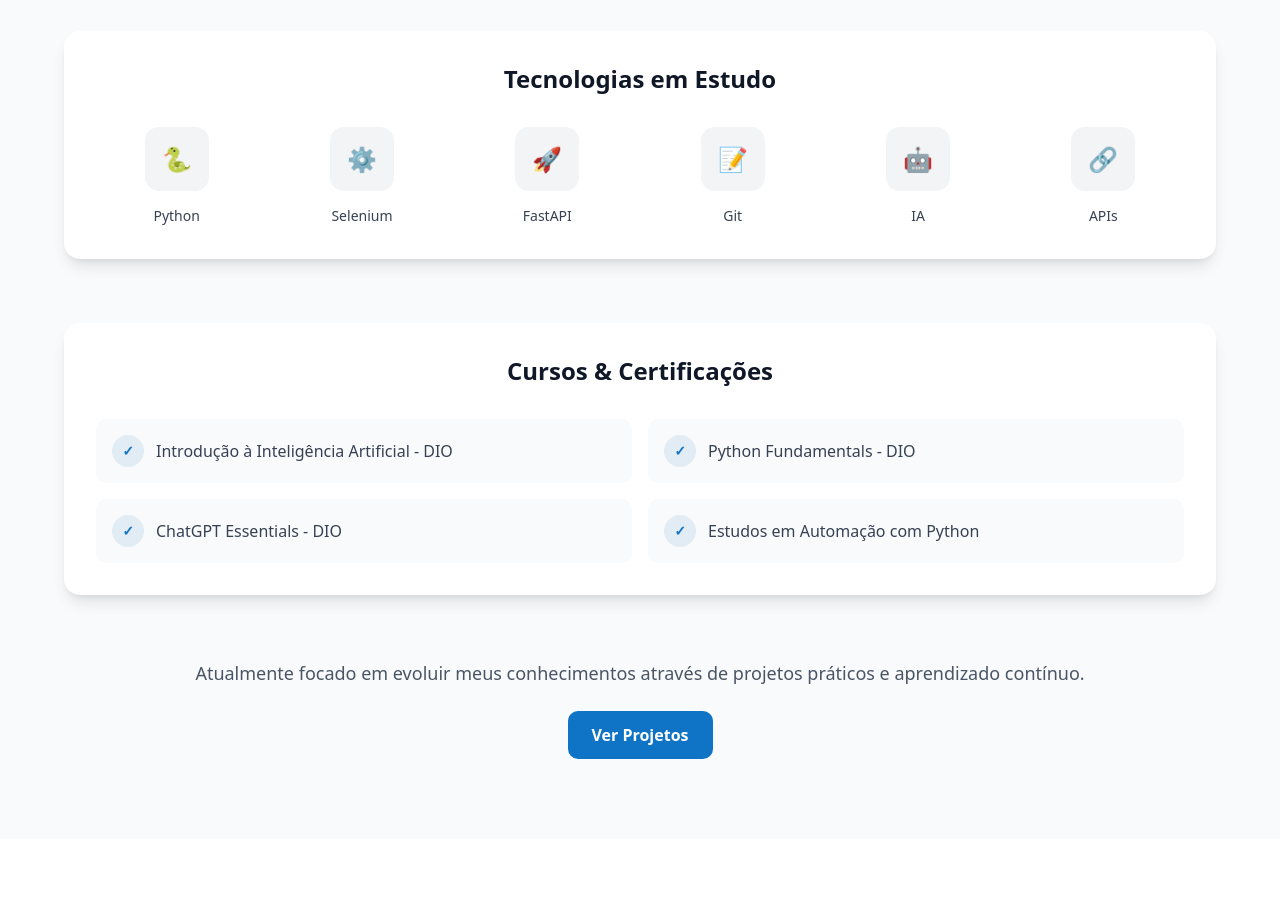
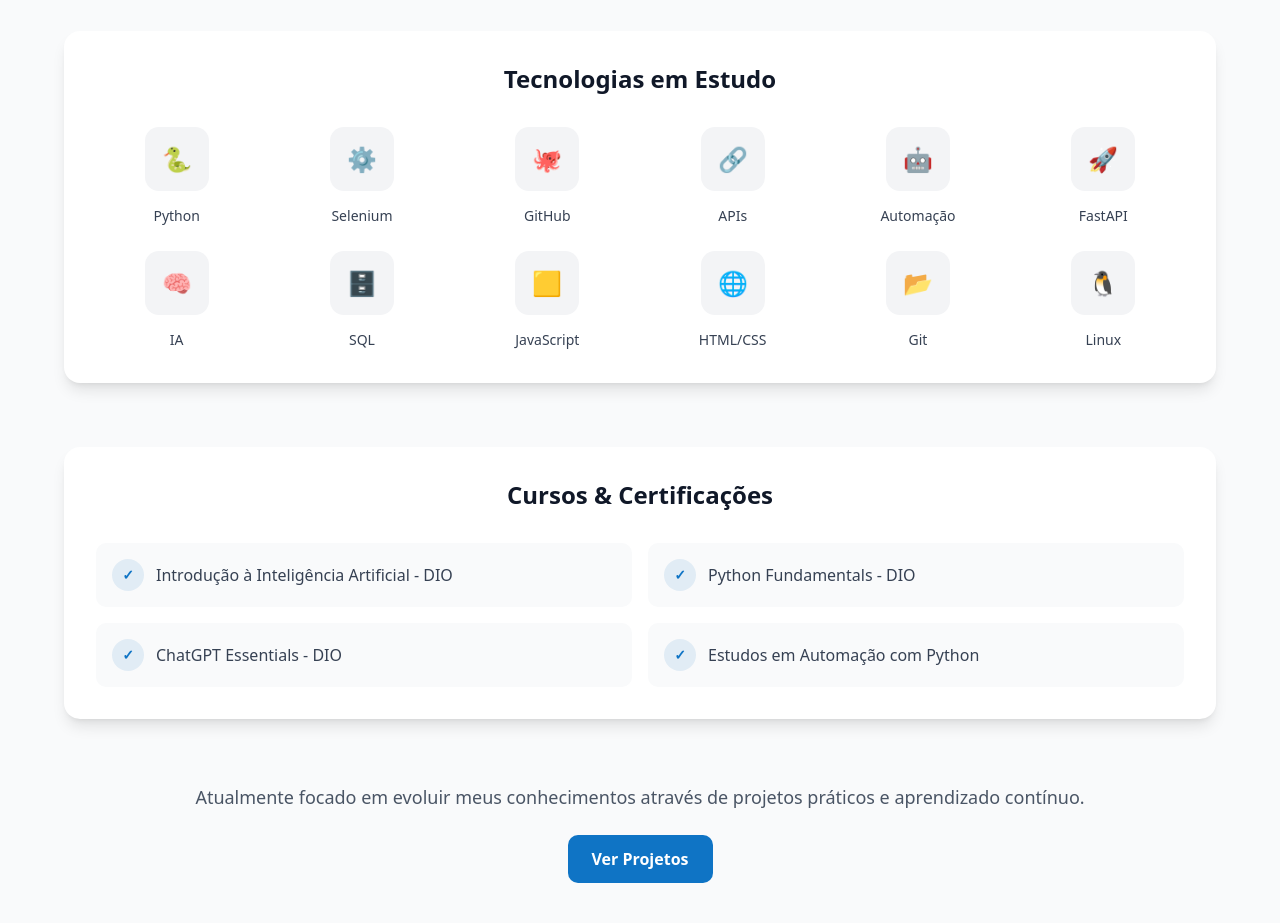
Before and after one commit to leandroroberto/portfolio-leandro, a React (Vite) app: page / in a window 1280 px wide. Shown: the part 5380-6303 px from the top of the page. Built offline with nearby package versions, Linux system fonts and the light colour scheme.

Commit message:
Update Skills.jsx

```diff
--- a/src/components/Skills.jsx
+++ b/src/components/Skills.jsx
@@ -232,10 +232,16 @@
               {[
                 { name: "Python", icon: "🐍" },
                 { name: "Selenium", icon: "⚙️" },
+                { name: "GitHub", icon: "🐙" },
+                { name: "APIs", icon: "🔗" },
+                { name: "Automação", icon: "🤖" },
                 { name: "FastAPI", icon: "🚀" },
-                { name: "Git", icon: "📝" },
-                { name: "IA", icon: "🤖" },
-                { name: "APIs", icon: "🔗" }
+                { name: "IA", icon: "🧠" },
+                { name: "SQL", icon: "🗄️" },
+                { name: "JavaScript", icon: "🟨" },
+                { name: "HTML/CSS", icon: "🌐" },
+                { name: "Git", icon: "📂" },
+                { name: "Linux", icon: "🐧" }
               ].map((tech, index) => (
                 <div
                   key={index}
```
